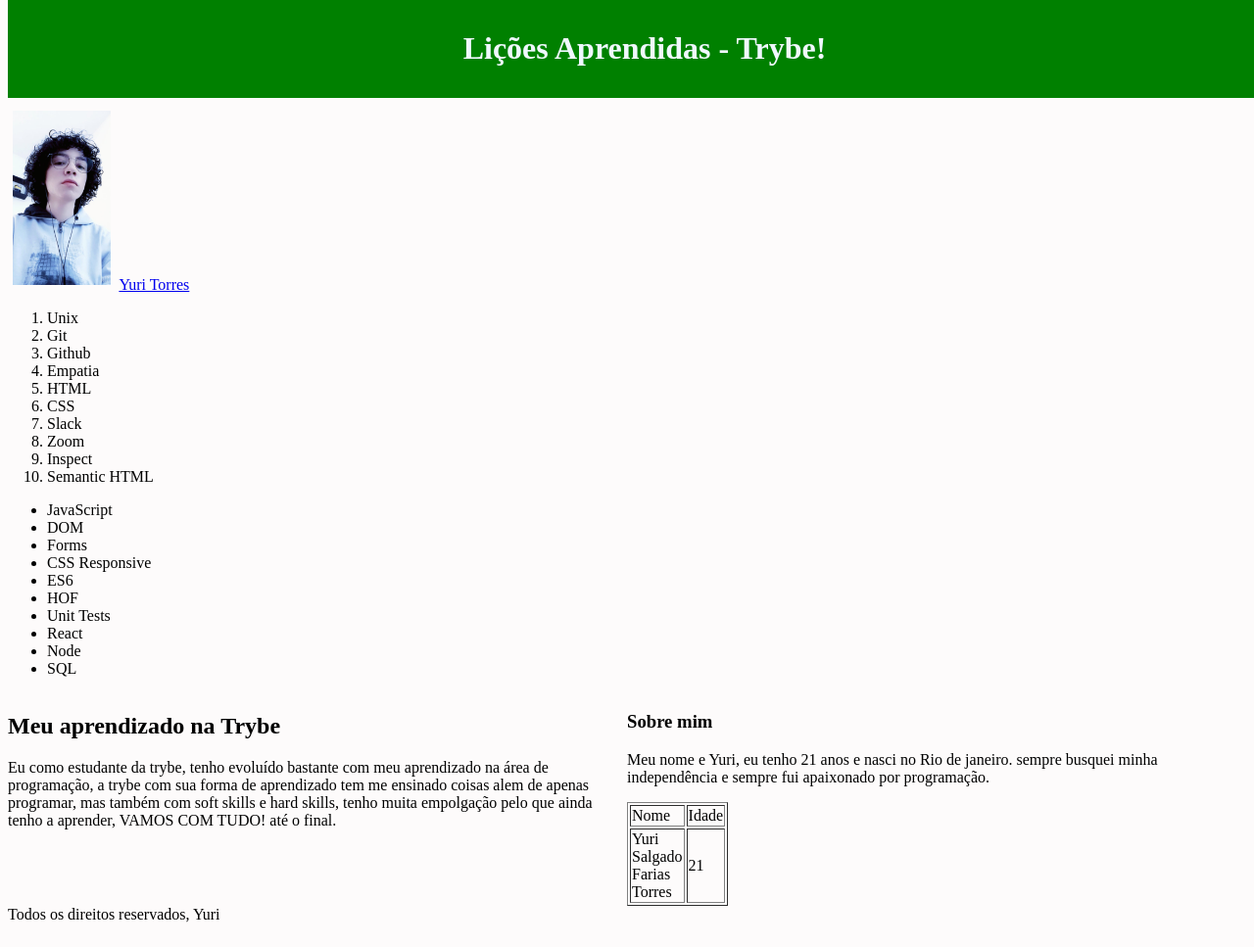
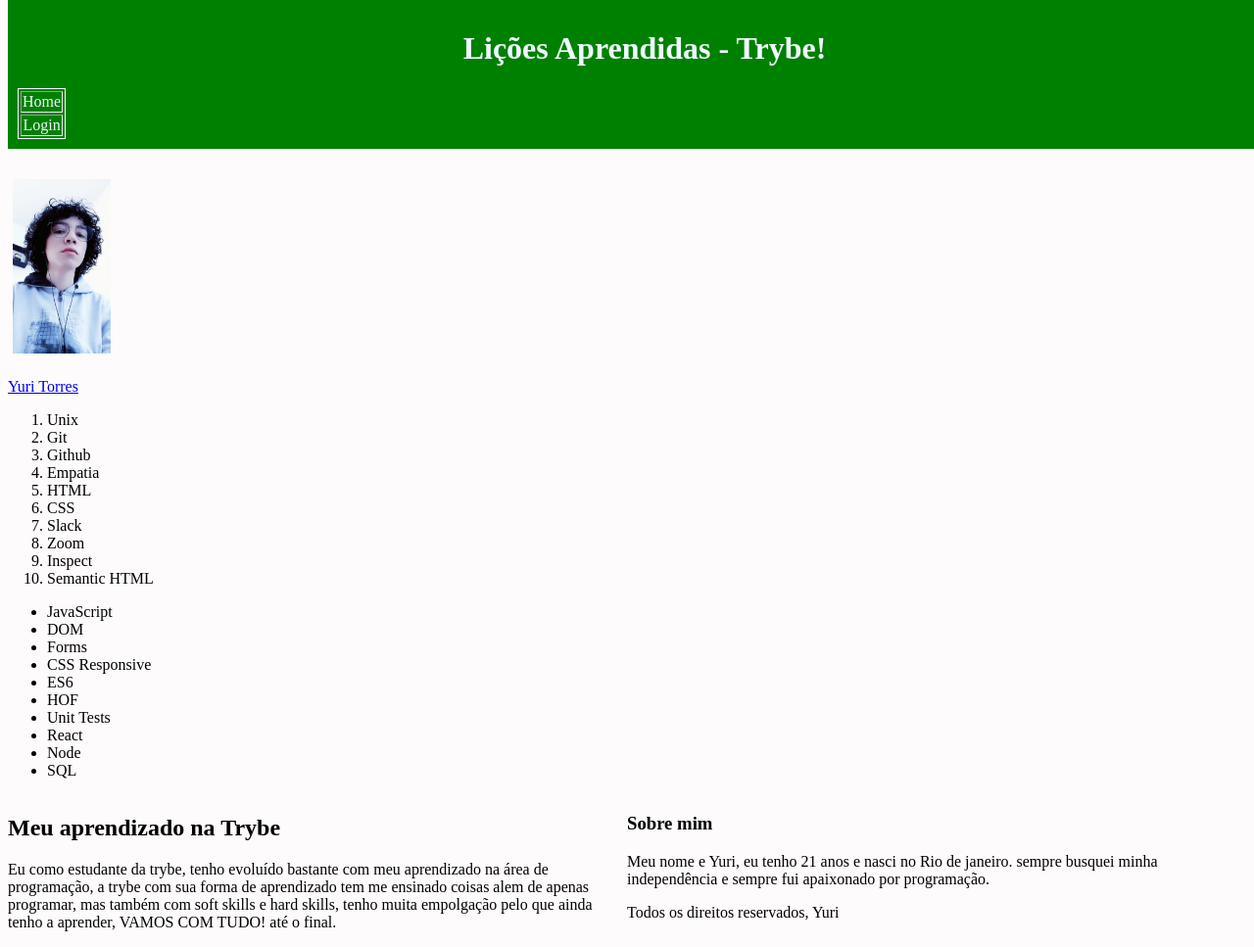
Before and after one commit to yurisalgado21/project-lessons-learned, a website: page index.html in a window 1280 px wide. Shown: the whole page at 98% size. Drawn offline with Linux system fonts and the light colour scheme.

Commit message:
Alinhando com lint

```diff
--- a/index.html
+++ b/index.html
@@ -10,8 +10,17 @@
 <body>
     <header id="cabecalho">
         <h1 id="titulo">Lições Aprendidas - Trybe!</h1>
+        <table class="tabela" border="1" width="10px">
+            <tr>
+                <td>Home</td>
+            </tr>
+            <tr>
+                <td>Login</td>
+            </tr>
+        </table>
     </header>
     <img id="minha_foto" src="./img/WhatsApp Image 2023-04-13 at 10.57.24.jpeg" alt="eu mesmo">
+    <p></p>
     <a href="https://www.google.com/" target="_blank">Yuri Torres</a>
     <ol id="licoes_aprendidas">
         <li>Unix</li>
@@ -53,14 +62,6 @@
             sempre busquei minha independência e sempre fui apaixonado por
             programação. </p>
     </aside>
-    <table border="1" width="50px">
-        <tr>
-            <td>Nome</td><td>Idade</td>
-        </tr>
-        <tr>
-            <td>Yuri Salgado Farias Torres</td><td>21</td>
-        </tr>
-    </table>
     <footer id="rodape">Todos os direitos reservados, Yuri</footer>
 </body>
 </html>
--- a/style.css
+++ b/style.css
@@ -17,7 +17,7 @@
 
 #minha_foto {
   width: 100px;
-  margin-top: 100px;
+  margin-top: 170px;
   border: 5px;
   padding: 5px;
   position: static;
@@ -40,3 +40,12 @@
   float: right;
   width: 50%;
 }
+
+.tabela {
+  color: aliceblue;
+  border: 1px solid;
+}
+
+#rodape {
+  top: 10px;
+}
```
